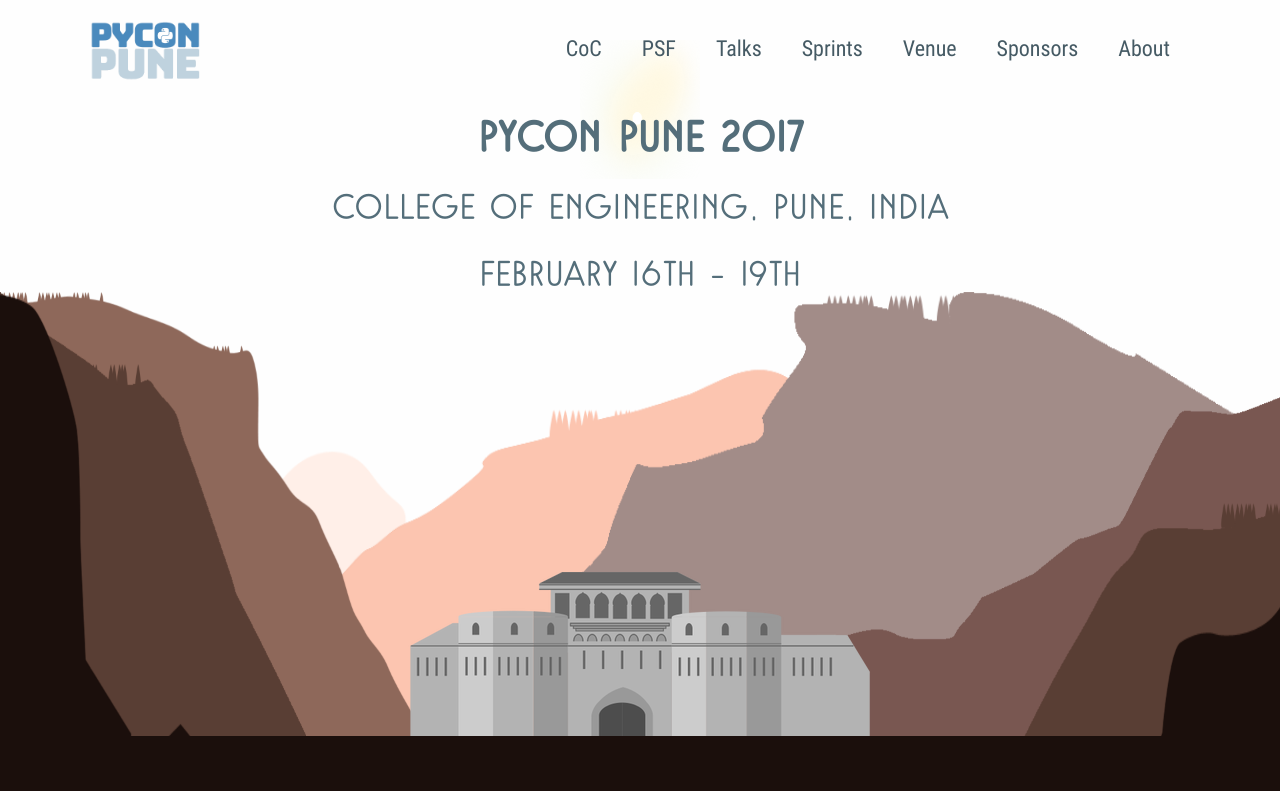
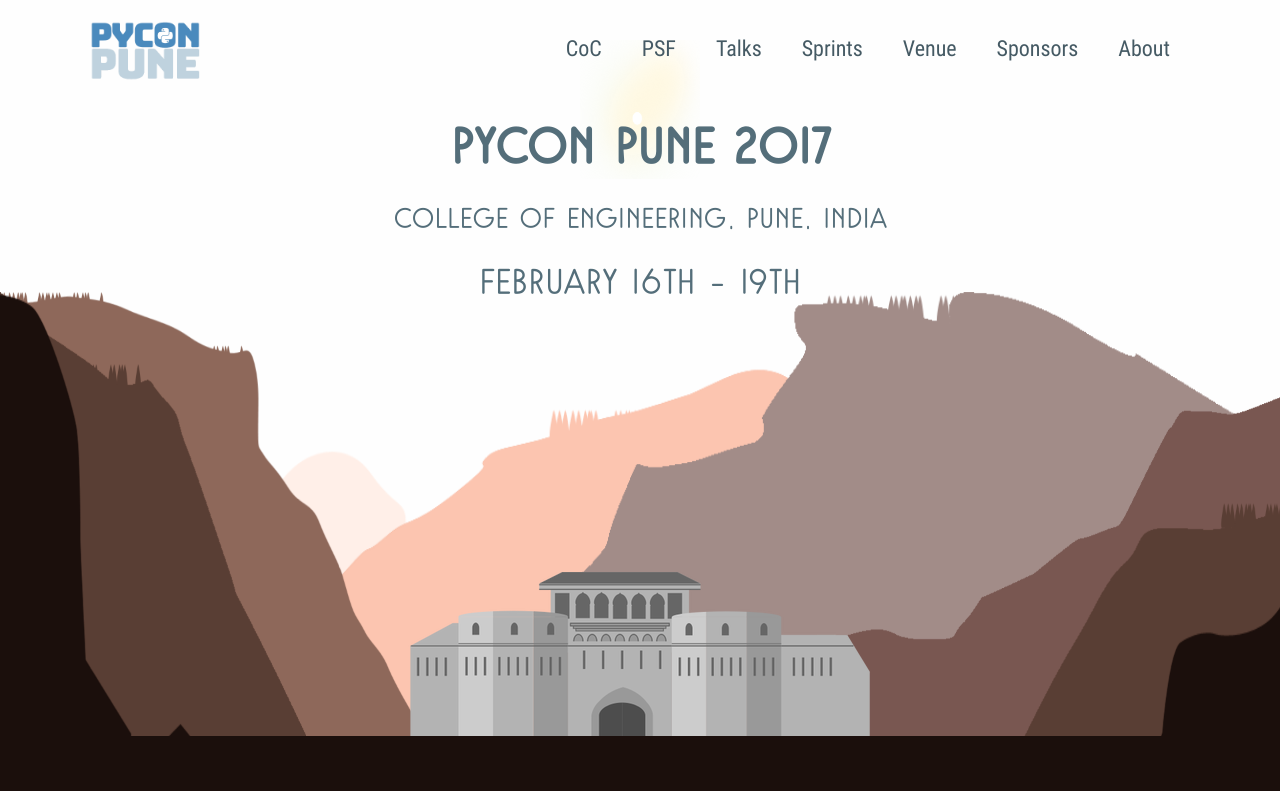
Before and after one commit to PyConPune/pune.pycon.org, a Python web app: template templates/index.html in a window 1280 px wide. Shown: the top 791 px of the page. Run offline with Jinja, Linux system fonts and the light colour scheme; the template is opened without the code that fills it, so the values that code supplies are empty; some libraries are stand-ins or nearby versions.

Commit message:
Change the font size in the header

```diff
--- a/css/main.css
+++ b/css/main.css
@@ -519,6 +519,15 @@
   height: 100px;
 }
 
+
+.fs-3-5 {
+  font-size: 3.5em !important;
+}
+
+.fs-2 {
+  font-size: 2em !important;
+}
+
 .extended-footer {
   position: relative;
   color: black;
--- a/index.html
+++ b/index.html
@@ -61,8 +61,8 @@
             </ul>
             <div class="clear"></div>
             <div class="align-center uppercase heading-block" id="headerDetails">
-                <h1>Pycon Pune 2017</h1>
-                <h2>College of Engineering, Pune, India</h2>
+                <h1 class="fs-3-5">Pycon Pune 2017</h1>
+                <h2 class="fs-2">College of Engineering, Pune, India</h2>
                 <h2>February 16th - 19th</h2>
             </div>
         </div><!-- nav -->
--- a/templates/index.html
+++ b/templates/index.html
@@ -21,8 +21,8 @@
             </ul>
             <div class="clear"></div>
             <div class="align-center uppercase heading-block" id="headerDetails">
-                <h1>Pycon Pune 2017</h1>
-                <h2>College of Engineering, Pune, India</h2>
+                <h1 class="fs-3-5">Pycon Pune 2017</h1>
+                <h2 class="fs-2">College of Engineering, Pune, India</h2>
                 <h2>February 16th - 19th</h2>
             </div>
         </div><!-- nav -->
```
